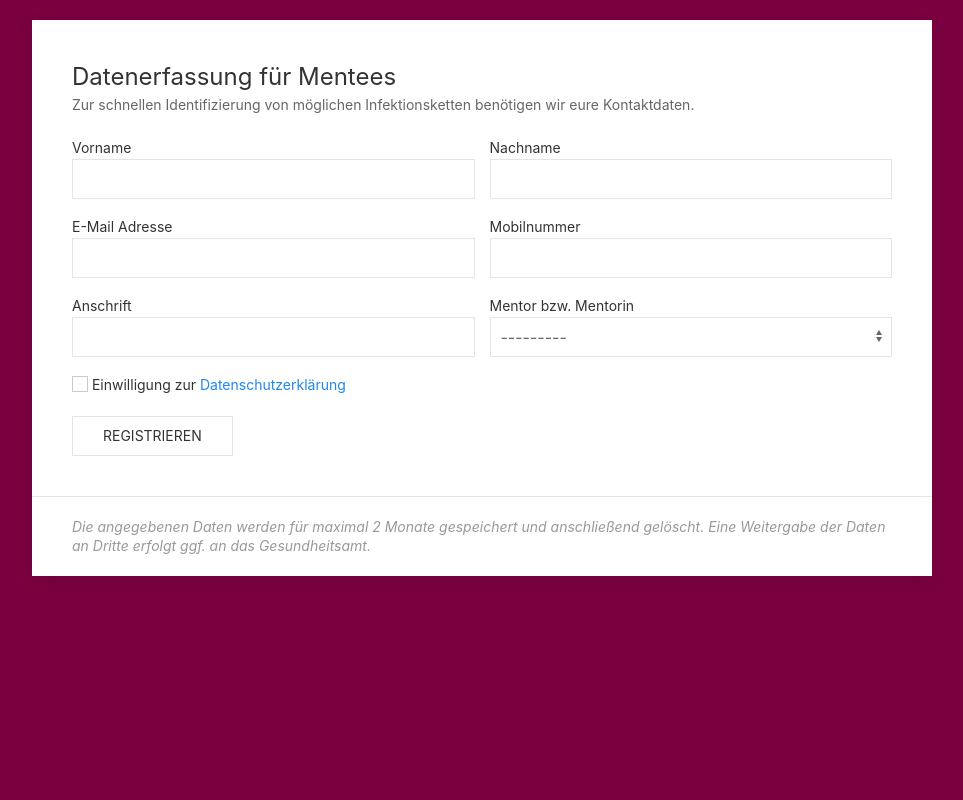
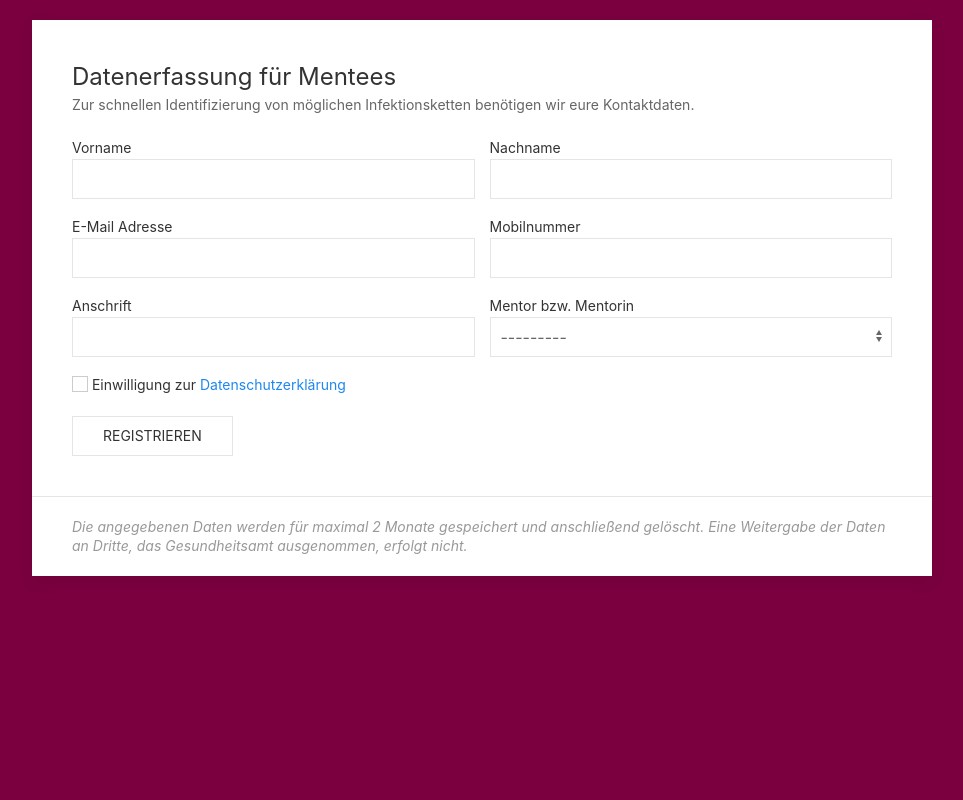
Before and after one commit to aiventimptner/faking.cool, a Django app: page /mentoring/mentee/ in a window 1280 px wide. Shown: the whole page, without its empty margins (158-1121 px from the left). Run offline with Django 3.2, Linux system fonts and the light colour scheme; some libraries are stand-ins or nearby versions.

Commit message:
Make privacy message more clear

```diff
--- a/mentoring/forms.py
+++ b/mentoring/forms.py
@@ -10,7 +10,7 @@ from django.urls import reverse
 from django.utils import timezone
 from markdown import markdown
 
-from .models import Program, Mentor, Mentee, Faculty
+from .models import Program, Mentor, Mentee
 
 
 class MentorForm(forms.ModelForm):
--- a/mentoring/templates/mentoring/mentee/form.html
+++ b/mentoring/templates/mentoring/mentee/form.html
@@ -149,7 +149,7 @@
             <div class="uk-card-footer">
                 <p class="uk-text-meta uk-text-italic">
                     Die angegebenen Daten werden für maximal 2 Monate gespeichert und anschließend gelöscht.
-                    Eine Weitergabe der Daten an Dritte erfolgt ggf. an das Gesundheitsamt.
+                    Eine Weitergabe der Daten an Dritte, das Gesundheitsamt ausgenommen, erfolgt nicht.
                 </p>
             </div>
         </div>
```
